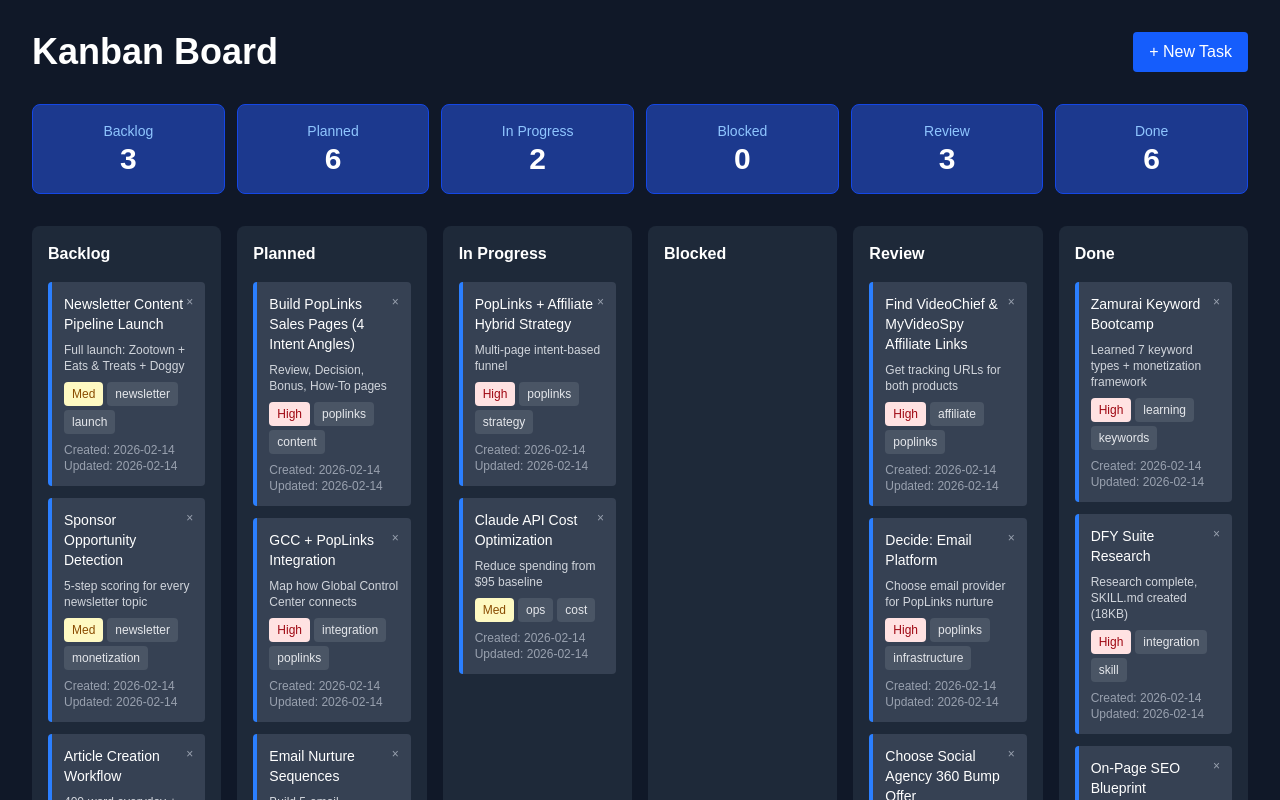
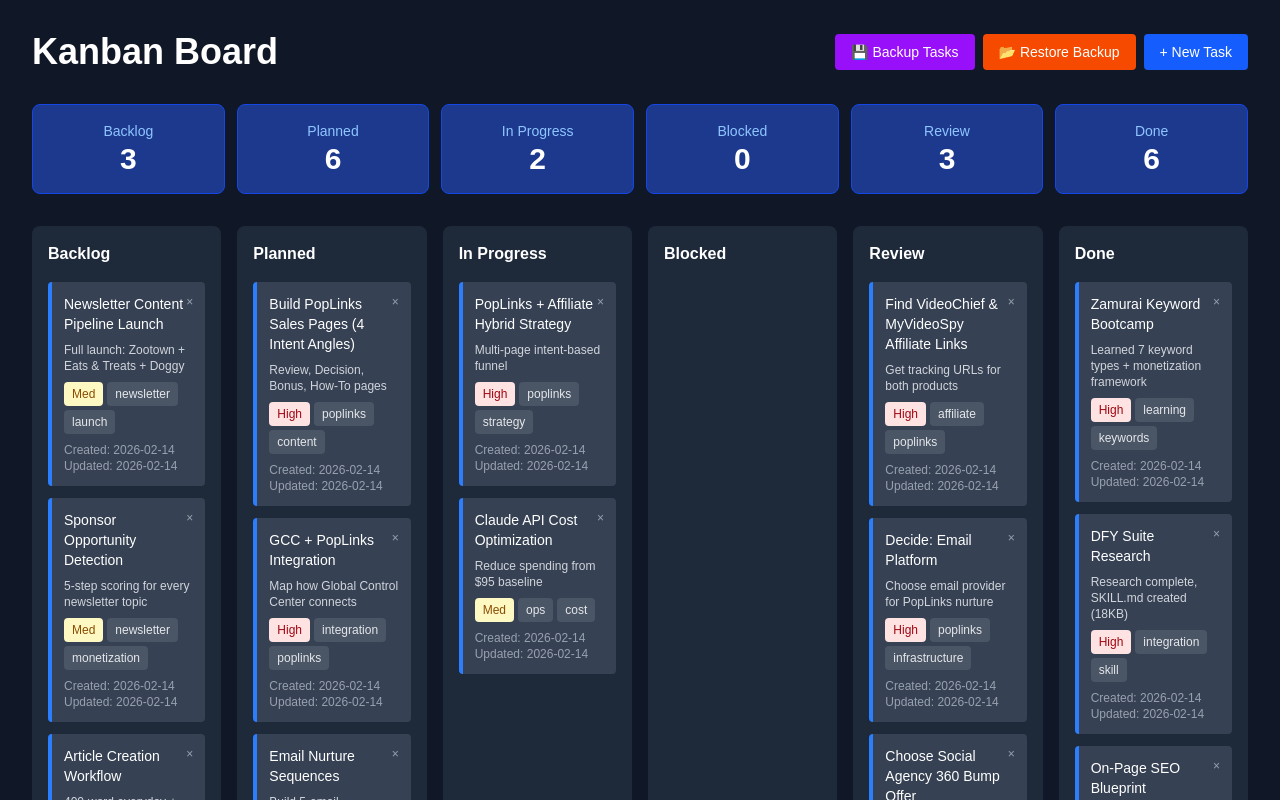
Before and after one commit to JoeKal97/kanban-app, a Next.js app: page / in a window 1280 px wide. Shown: the top 800 px of the page. Built offline with nearby package versions, Linux system fonts and the light colour scheme.

Commit message:
Add backup/restore functionality - export tasks as JSON, restore from file

```diff
--- a/app/kanban.tsx
+++ b/app/kanban.tsx
@@ -109,6 +109,24 @@
     }
   };
 
+  const restoreFromBackup = (file: File) => {
+    const reader = new FileReader();
+    reader.onload = (e) => {
+      try {
+        const content = e.target?.result as string;
+        const parsedTasks = JSON.parse(content);
+        if (Array.isArray(parsedTasks)) {
+          setTasks(parsedTasks);
+          localStorage.setItem('kanban-tasks', JSON.stringify(parsedTasks));
+          alert('✓ Tasks restored from backup');
+        }
+      } catch (error) {
+        alert('✗ Invalid backup file');
+      }
+    };
+    reader.readAsText(file);
+  };
+
   const getTasksByColumn = (column: typeof COLUMNS[number]) => {
     return tasks.filter((t) => t.column === column);
   };
@@ -125,14 +143,46 @@
                   setTasks(INITIAL_TASKS as Task[]);
                   localStorage.setItem('kanban-tasks', JSON.stringify(INITIAL_TASKS));
                 }}
-                className="bg-green-600 hover:bg-green-700 text-white px-4 py-2 rounded"
+                className="bg-green-600 hover:bg-green-700 text-white px-4 py-2 rounded text-sm"
               >
                 Load Initial Tasks
               </button>
             )}
+            {tasks.length > 0 && (
+              <>
+                <button
+                  onClick={() => {
+                    const dataStr = JSON.stringify(tasks, null, 2);
+                    const dataBlob = new Blob([dataStr], { type: 'application/json' });
+                    const url = URL.createObjectURL(dataBlob);
+                    const link = document.createElement('a');
+                    link.href = url;
+                    link.download = `kanban-backup-${new Date().toISOString().split('T')[0]}.json`;
+                    link.click();
+                    URL.revokeObjectURL(url);
+                  }}
+                  className="bg-purple-600 hover:bg-purple-700 text-white px-4 py-2 rounded text-sm"
+                >
+                  💾 Backup Tasks
+                </button>
+                <input
+                  id="restore-input"
+                  type="file"
+                  accept=".json"
+                  onChange={(e) => e.target.files?.[0] && restoreFromBackup(e.target.files[0])}
+                  className="hidden"
+                />
+                <button
+                  onClick={() => document.getElementById('restore-input')?.click()}
+                  className="bg-orange-600 hover:bg-orange-700 text-white px-4 py-2 rounded text-sm"
+                >
+                  📂 Restore Backup
+                </button>
+              </>
+            )}
             <button
               onClick={() => setShowNewTask(!showNewTask)}
-              className="bg-blue-600 hover:bg-blue-700 text-white px-4 py-2 rounded"
+              className="bg-blue-600 hover:bg-blue-700 text-white px-4 py-2 rounded text-sm"
             >
               + New Task
             </button>
```
